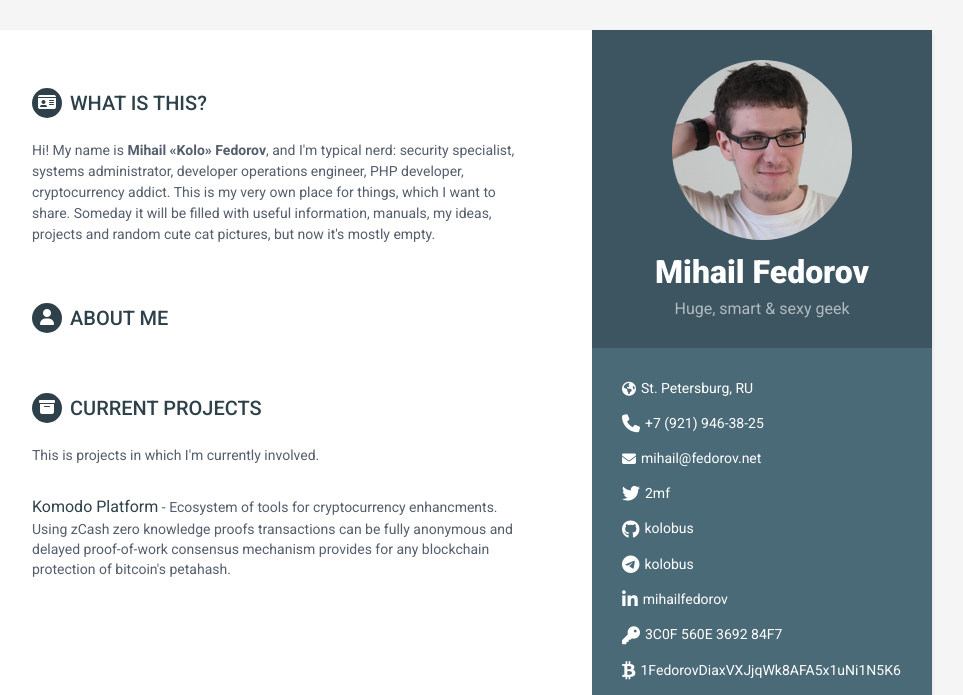
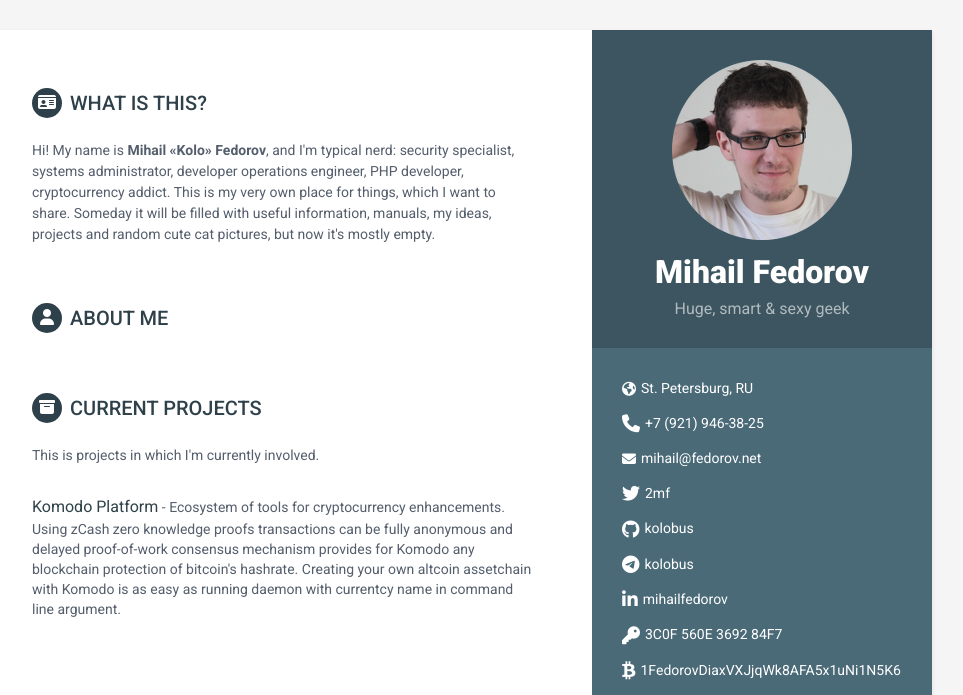
Before and after one commit to kolobus/fedorov.net, a Jekyll site: the page built from index.html, in a window 1280 px wide, cut to the strip 0-695 px from the top of the page. Shown: the whole strip, without its empty margins (188-1151 px from the left). Built offline with Jekyll 4.4.1, drawn with Linux system fonts in a browser that asks for light colours; nearby versions of some CDN libraries.

Commit message:
random stuff

```diff
--- a/index.html
+++ b/index.html
@@ -22,6 +22,6 @@ layout: default
     <p>This is projects in which I'm currently involved.</p>
   </div>
   <div class="item">
-        <span class="project-title"><a href="https://komodoplatform.com">Komodo Platform</a></span> - <span class="project-tagline">Ecosystem of tools for cryptocurrency enhancments. Using zCash zero knowledge proofs transactions can be fully anonymous and delayed proof-of-work consensus mechanism provides for any blockchain protection of bitcoin's petahash.</span>
+        <span class="project-title"><a href="https://komodoplatform.com">Komodo Platform</a></span> - <span class="project-tagline">Ecosystem of tools for cryptocurrency enhancements. Using zCash zero knowledge proofs transactions can be fully anonymous and delayed proof-of-work consensus mechanism provides for Komodo any blockchain protection of bitcoin's hashrate. Creating your own altcoin assetchain with Komodo is as easy as running daemon with currentcy name in command line argument.</span>
   </div>
 </section>
```
